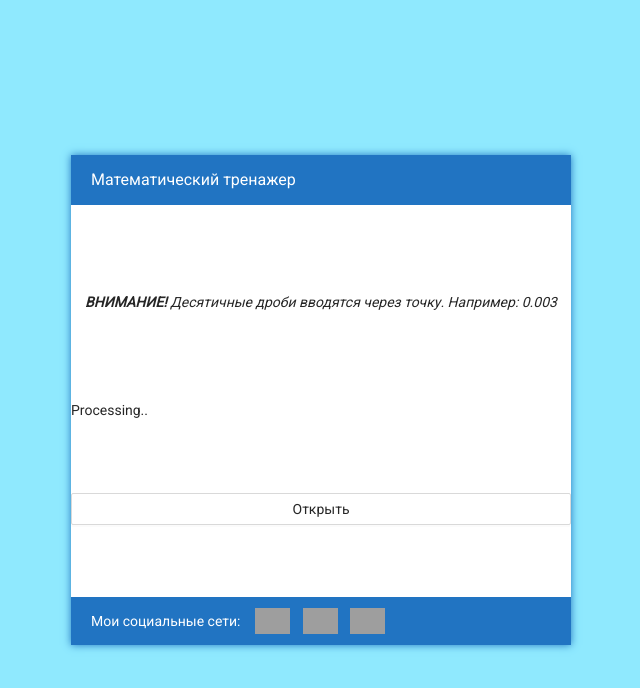
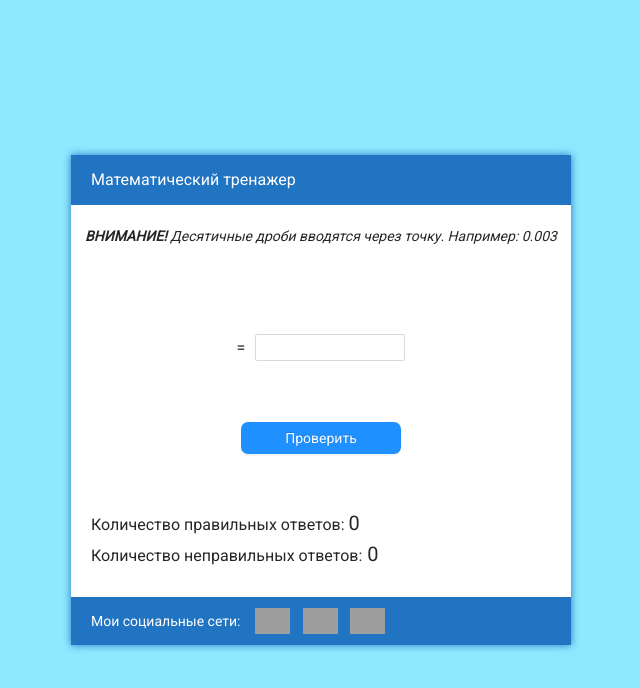
Before and after one commit to ilonaverenich/react-app-math, a React (Create React App) app: page /massa in a window 1280 px wide. Shown: the top 688 px of the page, without its empty margins (319-959 px from the left). Built offline with nearby package versions, Linux system fonts and the light colour scheme; grey boxes are pictures that could not be loaded.

Commit message:
added Massa and Square

```diff
--- a/src/components/Main/Main.jsx
+++ b/src/components/Main/Main.jsx
@@ -6,6 +6,7 @@ import {setArrowBack,getStatusFirstInput,getStatusSecondInput,getStatusThirdInpu
 import {getRandomCount} from '../../redux/actions/setRandomValue';
 import {getRandomUnitMain,getRandomUnitValue1,getRandomUnitValue2,getRandomUnitValue3} from '../../redux/actions/setRandomDataAction';
 import {exampleOne, exampleTwo,exampleTree, exampleFour,anotherExample,unitsArray} from '../Units/handleRandomData';
+
 
 import Footer from '../Footer/Footer';
 import Header from '../Header/Header';
@@ -17,7 +18,10 @@ function Main() {
    const dispatch = useDispatch();
    const data = useSelector((store) => store.data);
 
+
    function handleFunc() {
+
+
       anotherExample(unitsArray)
       dispatch (setArrowBack(true))
       dispatch(getRandomCount(data.count))
@@ -29,7 +33,7 @@ function Main() {
       dispatch(getStatusFirstInput(false))
       dispatch(getStatusSecondInput(false))
       dispatch(getStatusThirdInput(false))
-
+  console.log(data)
       switch (data.value) {
          case 'massa': {
             navigate('/massa'); break;
--- a/src/components/Units/Dlina/Dlina.jsx
+++ b/src/components/Units/Dlina/Dlina.jsx
@@ -18,7 +18,6 @@ return (
          <div className='content__info'><i><b>ВНИМАНИЕ!</b> Десятичные дроби вводятся через точку. Например: 0.003</i></div>
          { data.level =='light'? <Easy/>:data.level =='average'? <Average />: <Hard />}
 
-
          <Footer/>
       </div>
      </div>
--- a/src/components/Units/Massa/Massa.jsx
+++ b/src/components/Units/Massa/Massa.jsx
@@ -3,18 +3,18 @@ import { useSelector} from 'react-redux';
 import Header from '../../Header/Header';
 import Footer from '../../Footer/Footer';
 import {anotherExample,exampleOne, exampleTwo,exampleTree, exampleFour,unitsArray} from '../handleRandomMassa'
-import { Button } from 'antd';
-/* import Average from '../Level/Average';
-
-import Hard from '../Level/Hard'; */
+import Easy from '../Dlina/Level/Easy';
+import Average from '../Dlina/Level/Average';
+import Hard from '../Dlina/Level/Hard';
 
 function Massa() {
   const data = useSelector((store) => store.data);
 
-  function handleCalc(){
+
+/*   function handleCalc(){
    anotherExample(unitsArray)
    console.log(exampleOne, exampleTwo,exampleTree, exampleFour)
-  }
+  } */
 
    return (
       <div className='wrapper'>
@@ -23,13 +23,10 @@ function Massa() {
         <div className='content__info'>
         <i><b>ВНИМАНИЕ!</b> Десятичные дроби вводятся через точку. Например: 0.003</i>
         </div>
-            Processing..
-        <Button onClick={()=>handleCalc()}>Открыть</Button>
-      {/*   <Easy/> */}
-     {/*
+        {data.level =='light'? <Easy />:data.level =='average'? <Average />: <Hard />}
 
-        {data.level =='light'? <Easy/>:data.level =='average'? <Average/>: <Hard/> }
-       */}
+     {/* {data.level =='light'? <Easy/>:data.level =='average'? <Average/>: <Hard/> }*/}
+
         <Footer/>
      </div>
     </div>
--- a/src/components/Units/Square/Square.jsx
+++ b/src/components/Units/Square/Square.jsx
@@ -1,6 +1,9 @@
 import { useSelector} from 'react-redux';
 import Header from '../../Header/Header';
 import Footer from '../../Footer/Footer';
+import Easy from '../Dlina/Level/Easy';
+import Average from '../Dlina/Level/Average';
+import Hard from '../Dlina/Level/Hard';
 /* import Easy from '../Level/Easy' */
 
 /*
@@ -9,18 +12,15 @@ import Average from '../Massa/Level/Average'
 import Hard from '../Massa/Level/Hard';
  */
 
-
 function Square() {
    const data = useSelector((store) => store.data);
 
    return (
     <div className='wrapper'>
-
          <div className='content'>
             <Header level={data.level}/>
                <div className='content__info'><i><b>ВНИМАНИЕ!</b> Десятичные дроби вводятся через точку. Например: 0.003</i></div>
-        {/*  {data.level =='light'? <Easy/>:data.level =='average'? <Average/>: <Hard/> } */}
-        Processing..
+               {data.level =='light'? <Easy/>:data.level =='average'? <Average/>: <Hard/> }
             <Footer/>
          </div>
     </div>
--- a/src/components/Units/handleRandomData.js
+++ b/src/components/Units/handleRandomData.js
@@ -7,17 +7,4 @@
       return [exampleOne=list[0],exampleTwo=list[1], exampleTree=list[2],exampleFour=list[3]]
   }
 
-/*   anotherExample(unitsArray) */
-
-  export  {exampleOne, exampleTwo,exampleTree, exampleFour}
-
-
-/* export const  showRandomValue1 = (arr)=>  arr[Math.floor(Math.random() * arr.length)]  */
-
-//Для нахождения случайного измерения ДЛИНЫ
-/* export const randomUnitMain = anotherExample(units)
-export const randomUnitFirst = anotherExample(units.filter((item)=>item!==randomUnitMain))
-export const randomUnitSecond = anotherExample(units.filter((item)=>item!==randomUnitMain && item!==randomUnitFirst))
-export const randomUnitThird = anotherExample(units.filter((item)=>item!==randomUnitMain && item!==randomUnitFirst && item!==randomUnitSecond))  */
-
- console.log(exampleOne,exampleTwo)
+export  {exampleOne, exampleTwo,exampleTree, exampleFour}
```
Lines whose indentation alone changed are shown as unchanged.
